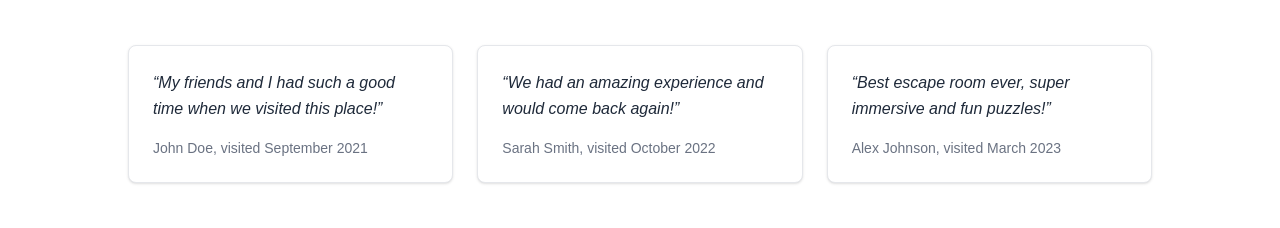
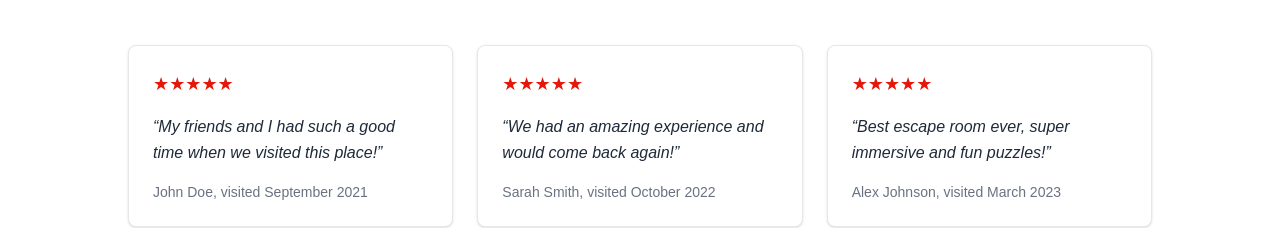
Before and after one commit to jennymakki/ESC-Hacker-Escape-Room, a Next.js app in the folder hacker-escape-rooms/: page / in a window 1280 px wide. Shown: the part 709-937 px from the top of the page. Built offline with nearby package versions, Linux system fonts and the light colour scheme.

Commit message:
added stars to reviews

```diff
--- a/hacker-escape-rooms/components/Reviews.tsx
+++ b/hacker-escape-rooms/components/Reviews.tsx
@@ -33,6 +33,10 @@ export default function Reviews() {
               flex flex-col gap-4
             "
           >
+            <div className="flex gap-1 text-[#E3170A] text-lg">
+              ★★★★★
+            </div>
+
             <p className="italic text-gray-800 text-sm md:text-base leading-relaxed">
               “{review.text}”
             </p>
```
